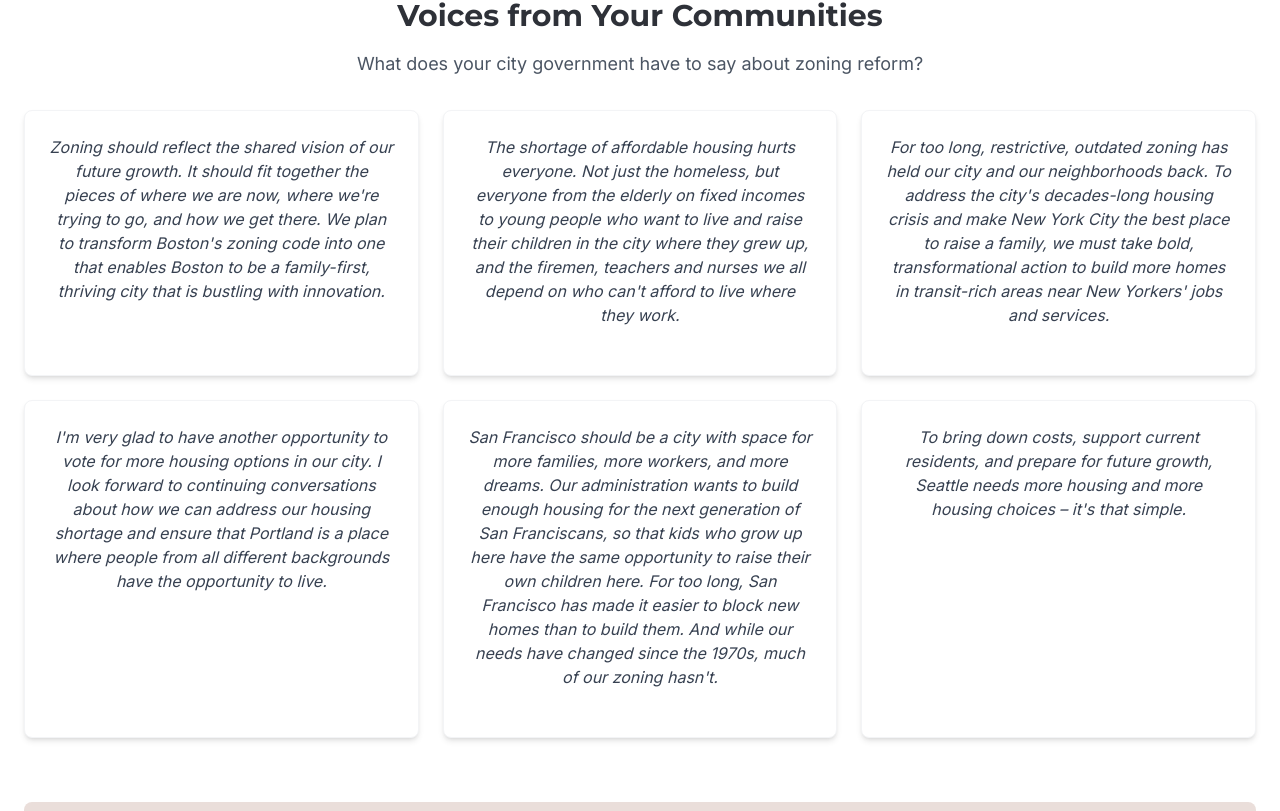
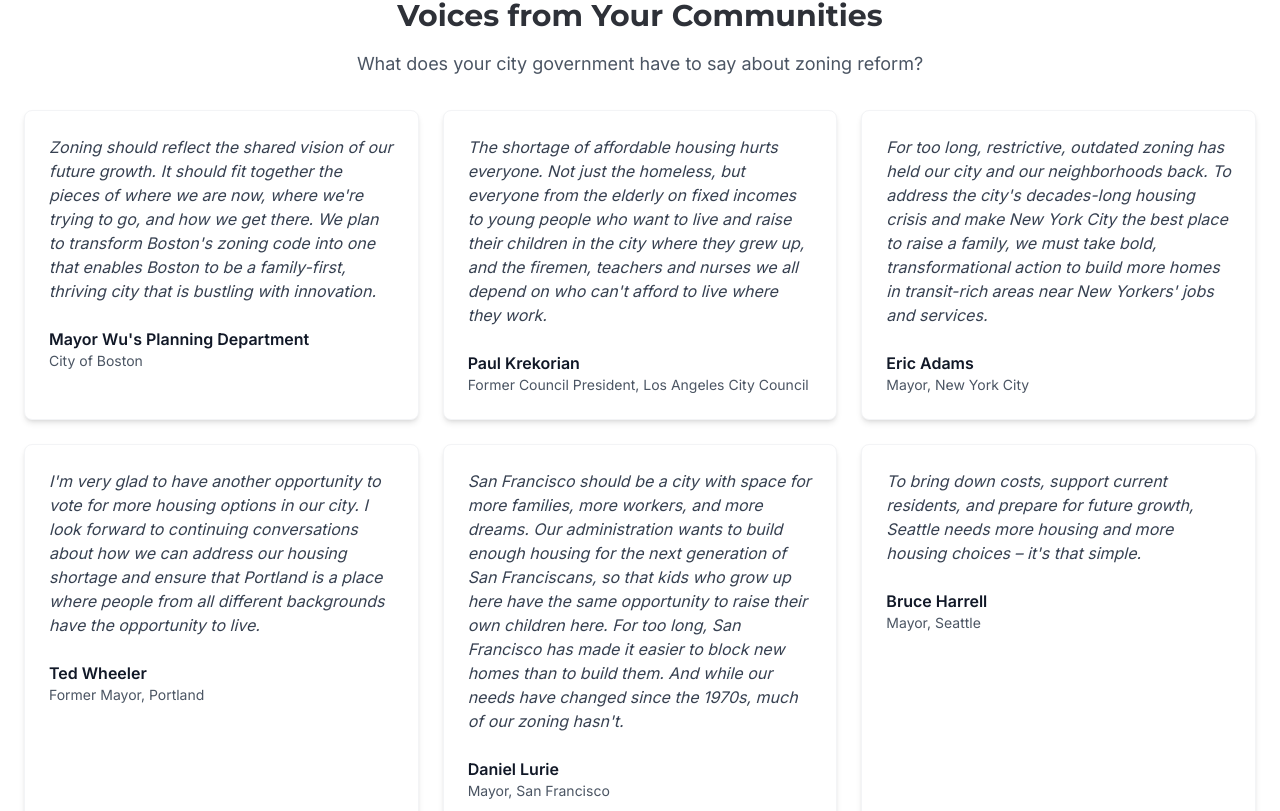
Before and after one commit to PBPL41/pbpl41.github.io, a React (Vite) app: page /why-it-matters in a window 1280 px wide. Shown: the part 2449-3260 px from the top of the page. Built offline with nearby package versions, Linux system fonts and the light colour scheme.

Commit message:
Reverted to commit f0176a1c2d6844c040c78d9a4320c4c362beda97

```diff
--- a/src/components/ui/TestimonialCard.tsx
+++ b/src/components/ui/TestimonialCard.tsx
@@ -15,9 +15,17 @@ const TestimonialCard: React.FC<TestimonialCardProps> = ({
 }) => {
   return <div className="bg-white p-6 rounded-lg shadow-md border border-gray-100">
 
-      <p className="mb-6 italic text-gray-700 text-base text-center">{quote}</p>
+      <p className="mb-6 italic text-gray-700 text-base text-left">{quote}</p>
 
-
+      <div className="flex items-center">
+        {image && <div className="mr-4">
+            <img src={image} alt={`${name}`} className="w-12 h-12 rounded-full object-cover" />
+          </div>}
+        <div>
+          <p className="font-semibold text-gray-900">{name}</p>
+          <p className="text-sm text-gray-600">{title}{organization && `, ${organization}`}</p>
+        </div>
+      </div>
     </div>;
 };
 export default TestimonialCard;
```
